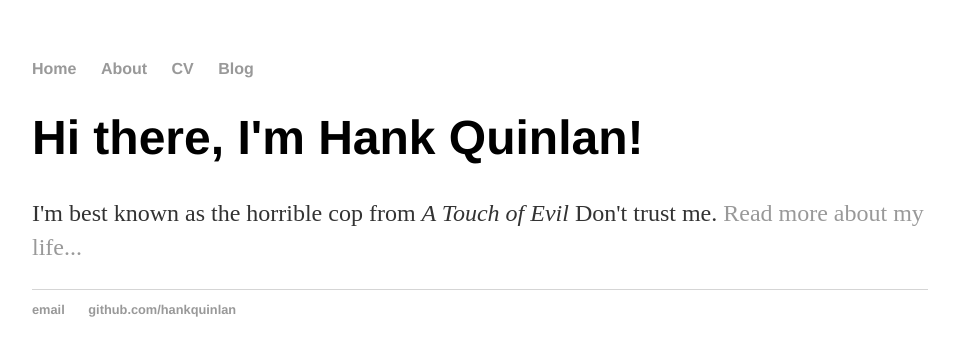
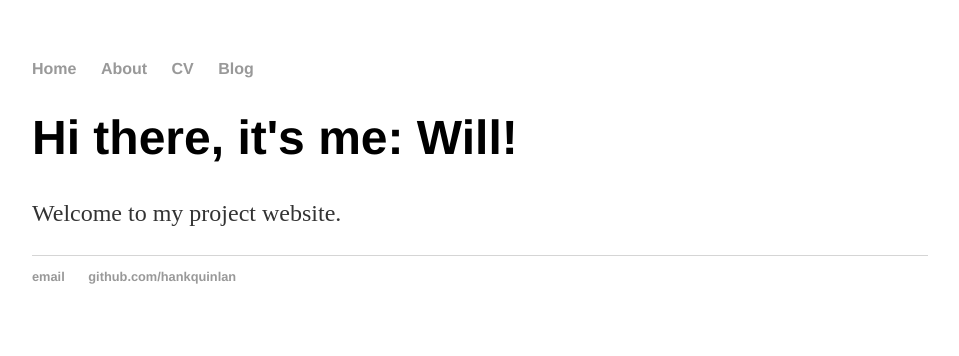
Before and after one commit to WillKaraChicago/WillKaraChicago.github.io, a Jekyll site: the page built from index.html, in a window 1280 px wide. Shown: the top 356 px of the page, without its empty margins (160-1119 px from the left). Built offline with Jekyll 4.4.1, drawn with Linux system fonts in a browser that asks for light colours.

Commit message:
Update index.html

```diff
--- a/index.html
+++ b/index.html
@@ -1,8 +1,8 @@
 ---
 layout: default
-title: Hank Quinlan, Horrible Cop
+title: Project
 ---
 <div class="blurb">
-	<h1>Hi there, I'm Hank Quinlan!</h1>
-	<p>I'm best known as the horrible cop from <em>A Touch of Evil</em> Don't trust me. <a href="/about">Read more about my life...</a></p>
+	<h1>Hi there, it's me: Will!</h1>
+	<p>Welcome to my project website.</p>
 </div><!-- /.blurb -->
```
